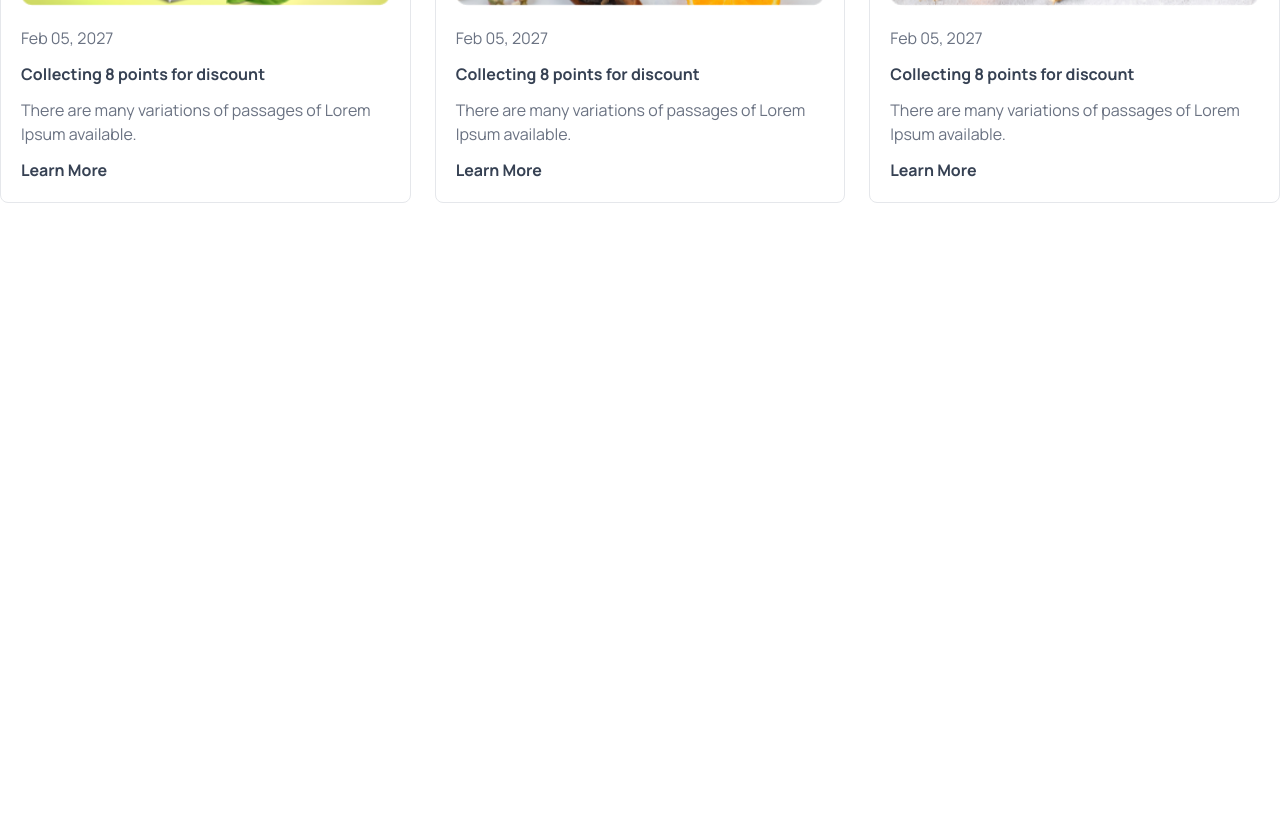
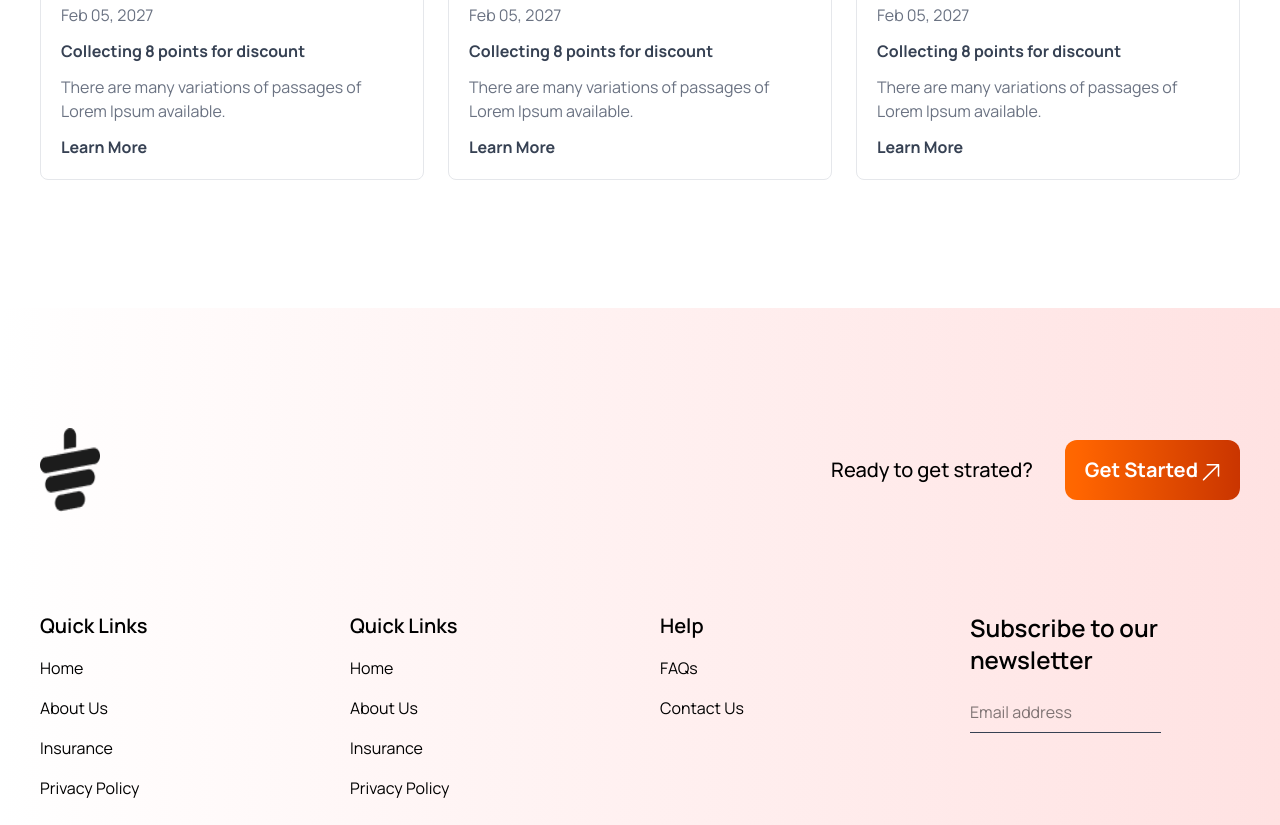
Before and after one commit to aratislamsafol/tea-house, a plain HTML site: page index.html in a window 1280 px wide. Shown: the part 2989-3814 px from the top of the page. Before the commit the page ends 3320 px from the top, so only its background shows below. Drawn offline with nearby package versions, Linux system fonts and the light colour scheme.

Commit message:
footer done

```diff
--- a/index.html
+++ b/index.html
@@ -18,31 +18,30 @@
      </style>
     <title>Document</title>
 </head>
-<body class="manrope-regular mx-auto">
-    <header class="md:grid md:grid-cols-2 justify-between items-center gap-2 px-4 lg:px-[230px] mt-17">
+<body class="manrope-regular mx-auto max-w-screen-xl">
+    <header class="md:grid md:grid-cols-2 justify-between items-center gap-2 px-4 md:px-6 lg:px-8 xl:px-10 mt-17">
         <!-- text section -->
         <div class="space-y-7">
-            <h1 class="text-stone-800 font-extrabold text-7xl">It's good <br>
-                tea time at The Tea House</h1>
+            <h1 class="text-stone-800 font-extrabold xl:text-7xl lg:text-6xl md:text-5xl text-4xl">It's good tea time at The Tea House</h1>
             <p class="font-medium text-lg leading-7 text-stone-600">Tea and Botanical Solutions Supplier Give Optimum Satisfaction To Your Taste Buds.</p>
             <button type="button" class="bg-linear-to-r from-orange-500 to-orange-700 px-5 py-4 whitespace-nowrap rounded-xl text-white font-bold text-xl">Explore More  <img class="inline max-w-full" src="/images/arrow.png" alt="arrow"></button>
         </div>
         <!-- image section -->
-        <div class="relative -right-8">
+        <div class="relative">
             <img src="/images/banner.png" class="w-full" alt="banner img">
             <!-- star rating -->
-            <div class="absolute bottom-0 md:bottom-19 left-20 md:left-35 flex shadow-2xl items-center px-6 py-5 rounded-md bg-white">
+            <div class="absolute bottom-0 md:bottom-14 left-8 md:left-18 flex shadow-2xl items-center xl:px-6 xl:py-5 md:px-3 md:py-3 px-2 py-2 rounded-md bg-white overflow-hidden">
                 <!-- star -->
                 <div><i class="fa-solid fa-star w-12 h-12 text-amber-500 mt-3 text-3xl"></i></div>
                 <!--  -->
                 <div class="text-white">
-                    <h2 class="font-extrabold text-stone-800 text-3xl">5.00</h2>
-                    <strong class="text-base font-semibold text-stone-600">Trust Pilot Ratings</strong>
+                    <h2 class="font-extrabold text-stone-800 md:text-3xl text-[24px]">5.00</h2>
+                    <strong class="md:text-base font-semibold text-stone-600 text-sm">Trust Pilot Ratings</strong>
                 </div>
             </div>
         </div>
     </header>
-    <main>
+    <main class="px-4 md:px-6 lg:px-8 xl:px-10">
         <!-- feature product -->
         <section class="text-center mt-15 md:mt-25 lg:mt-30 ">
             <h1 class="font-extrabold text-5xl text-gray-800">Our Featured Products</h1>
@@ -196,7 +195,7 @@
 
         </section>
         <!-- News & Events -->
-        <section class="my-20 md:my-25 lg:my-32">
+        <section class="my-18 md:my-25 lg:my-32">
         <!-- news description -->
         <div class="text-center">
             <h1 class="font-extrabold text-gray-700 text-5xl mb-5">News & Events</h1>
@@ -243,21 +242,59 @@
 
         </section>
     </main>
-    <!-- <footer class="py-30 bg-linear-to-r form-red-50 to-red-100">
+    <footer class="py-16 lg:py-30 bg-linear-to-r form-red-50 to-red-100 px-4 md:px-6 lg:px-8 xl:px-10">
         <div class="flex justify-between">
-            <img src="/images/cup.png" class="w-15" alt="cup">
-            <div class="">
+            <img src="/images/cup.png" class="w-15 h-auto" alt="cup">
+            <div class="md:flex items-center gap-4">
                 <h6 class="font-medium md:text-xl text-base ml-2 md:ml-4 lg:ml-6">Ready to get strated?</h6>
-                <button type="button" class=" bg-linear-to-r from-orange-500 to-orange-700 px-3 my-3 md:px-5 md:py-4 whitespace-nowrap rounded-xl text-white md:font-bold font-semibold text-lg md:text-xl">Get Started <img class="inline max-w-full" src="/images/arrow.png" alt="arrow"></button>
+                <button type="button" class="ms-4 bg-linear-to-r from-orange-500 to-orange-700 px-3 my-3 md:px-5 md:py-4 whitespace-nowrap rounded-xl text-white md:font-bold font-semibold text-lg md:text-xl">Get Started <img class="inline max-w-full" src="/images/arrow.png" alt="arrow"></button>
             </div>
-        </div> -->
+        </div>
         <!-- footer items -->
-        <!-- <div class="grid grid-cols-1 md:grid-4 justify-between md:gap-10"> -->
-            <!-- grid item 1 -->
+        <div class="grid grid-cols-1 md:grid-cols-2 lg:grid-cols-4 justify-between gap-8 md:gap-10 mt-10 md:mt-14 lg:mt-20 xl:mt-25">
+            <!-- link Items 1-->
+            <div>
+                <h2 class="text-lg md:text-xl font-semibold mb-4">Quick Links</h2>
 
-            <!-- ready button -->
+                <ul class="flex flex-col gap-2 md:gap-4">
+                    <li><a href="">Home</a></li>
+                    <li><a href="">About Us</a></li>
+                    <li><a href="">Insurance</a></li>
+                    <li><a href="">Privacy Policy</a></li>
+                </ul>
+            </div>
 
-        <!-- </div>
-    </footer> -->
+            <!-- link Items 2 -->
+            <div>
+                <h2 class="text-lg md:text-xl font-semibold mb-4">Quick Links</h2>
+
+                <ul class="flex flex-col gap-2 md:gap-4">
+                    <li><a href="">Home</a></li>
+                    <li><a href="">About Us</a></li>
+                    <li><a href="">Insurance</a></li>
+                    <li><a href="">Privacy Policy</a></li>
+                </ul>
+            </div>
+
+            <!-- link Items 3-->
+            <div>
+                <h2 class="text-lg md:text-xl font-semibold mb-4">Help</h2>
+
+                <ul class="flex flex-col gap-2 md:gap-4">
+                    <li><a href="">FAQs</a></li>
+                    <li><a href="">Contact Us</a></li>
+                </ul>
+            </div>
+
+            <!-- link Items4 -->
+            <div>
+                <h1 class="text-xl md:text-2xl font-semibold mb-4">Subscribe to our newsletter</h1>
+                <div class="border-b border-gray-700 py-2 w-fit">
+                    <input type="text" class="border-none focus:none outline-none" placeholder="Email address">
+                </div>
+
+            </div>
+        </div>
+    </footer>
 </body>
 </html>
```
Also changed, not shown: Untitled-1.html (added). Lines whose indentation alone changed are shown as unchanged.
